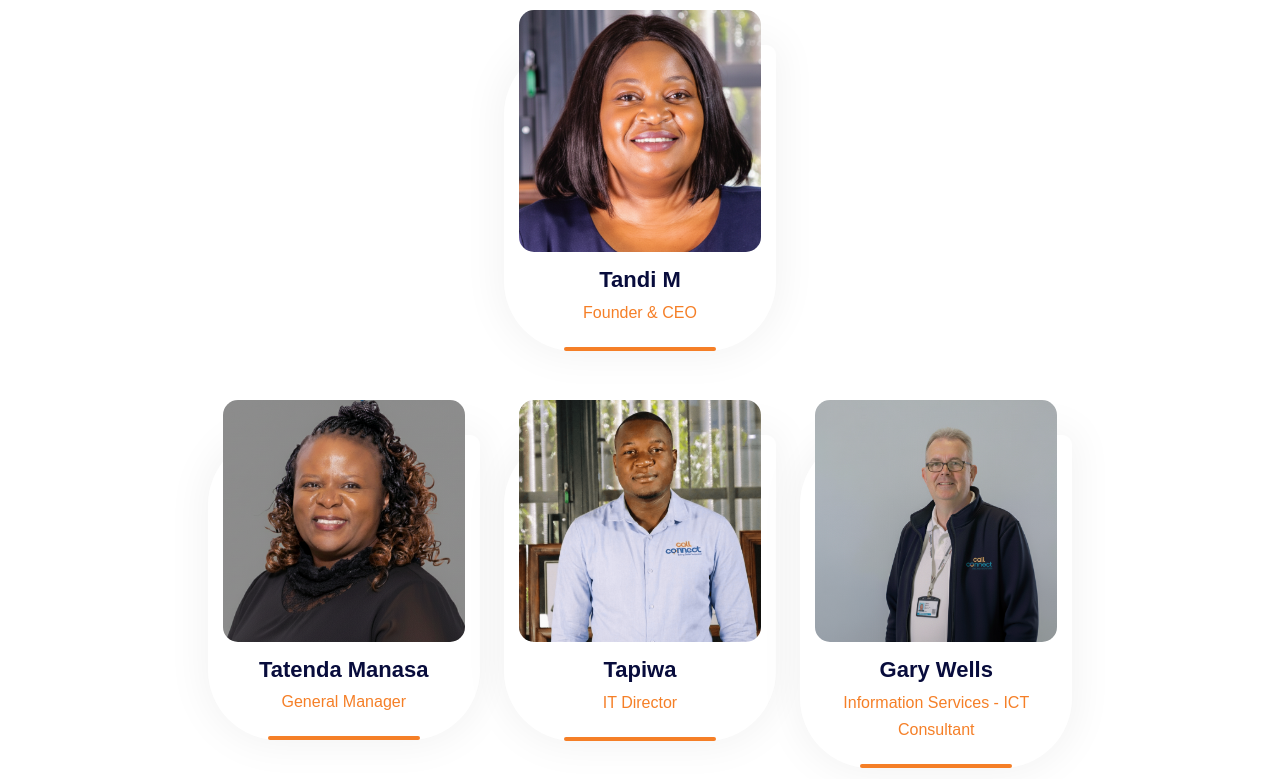
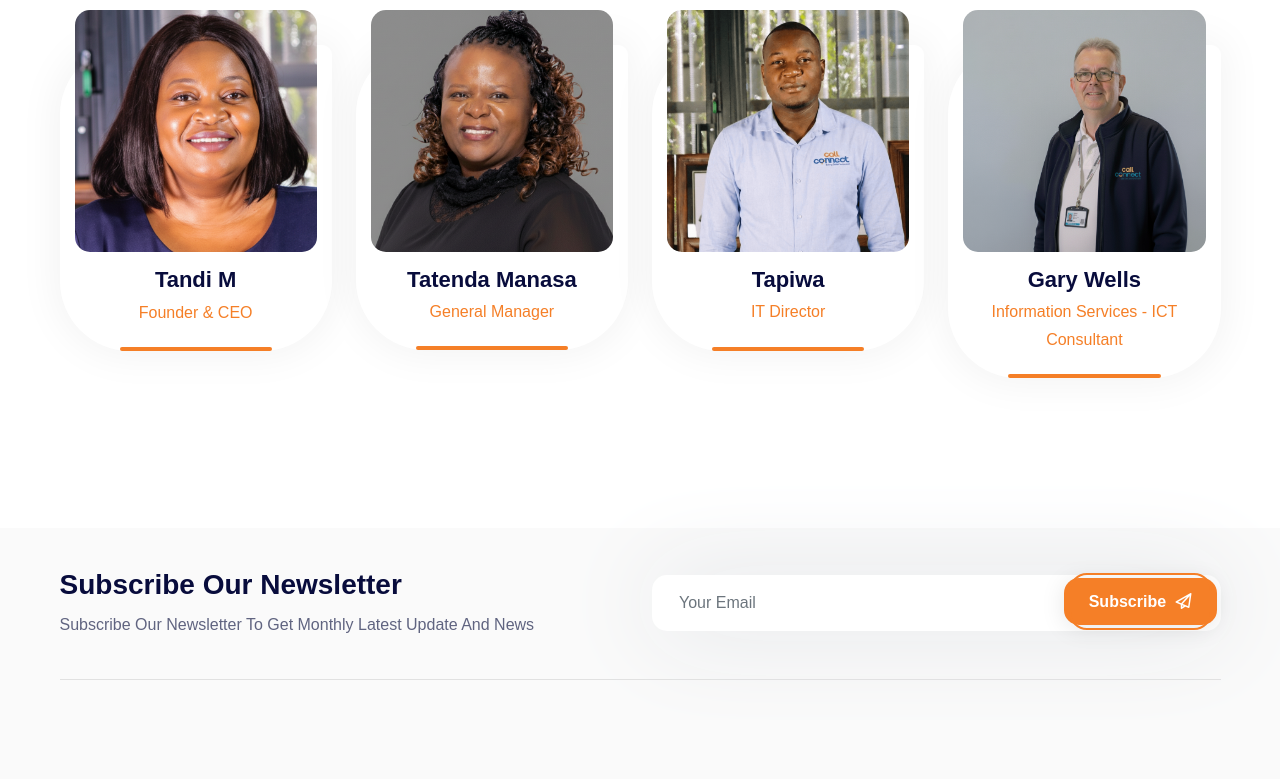
Before and after one commit to tanyaradzwa20/callconnect, a plain HTML site: page about.html in a window 1280 px wide. Shown: the part 2021-2800 px from the top of the page. Drawn offline with Linux system fonts and the light colour scheme; a web font is replaced by a local one.

Commit message:
Update about.html

```diff
--- a/about.html
+++ b/about.html
@@ -254,8 +254,6 @@
                             </div>
                         </div>
                     </div>
-                </div>
-                <div class="row mt-4 justify-content-center">
                     <div class="col-md-6 col-lg-3">
                         <div class="team-item">
                             <div class="team-img">
```
